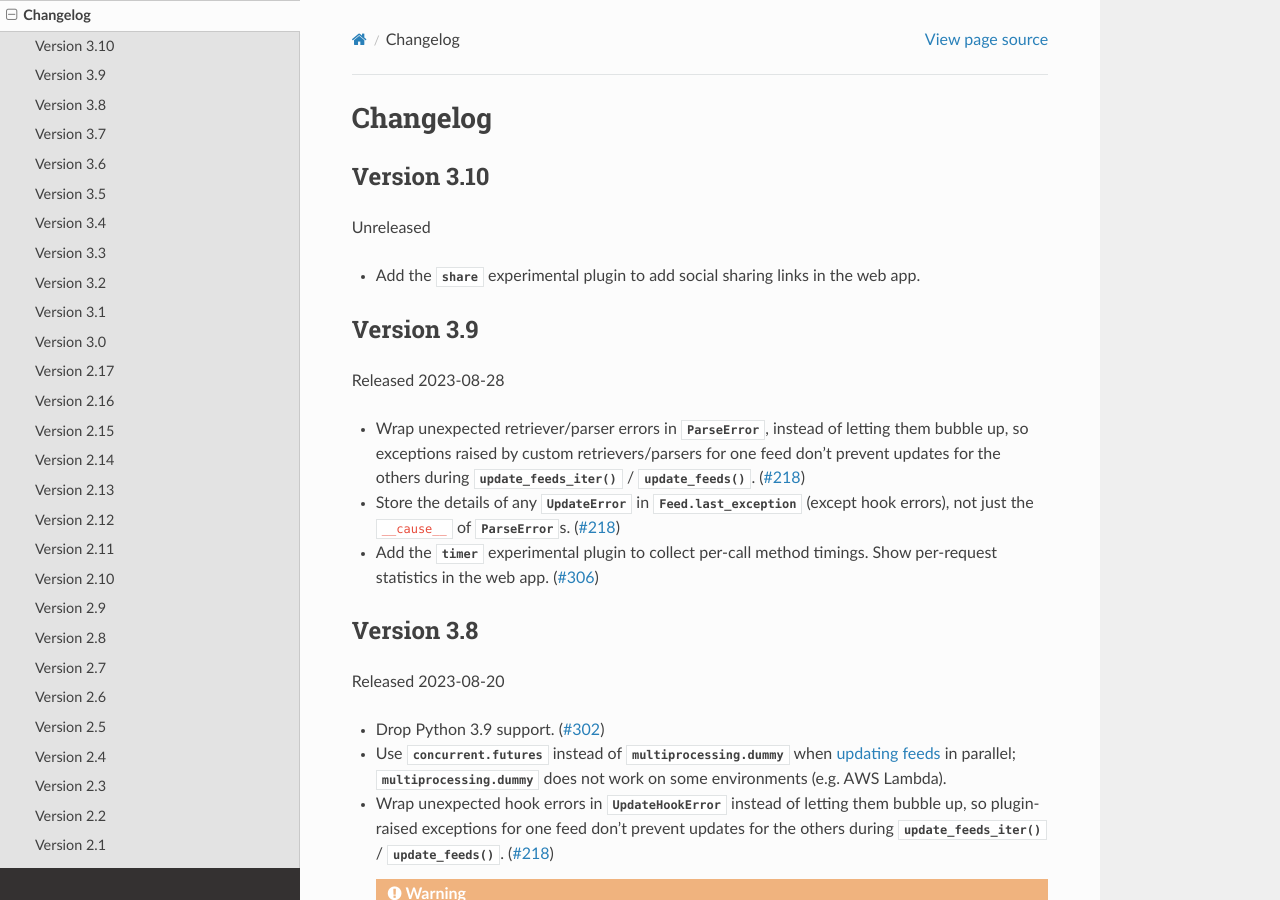
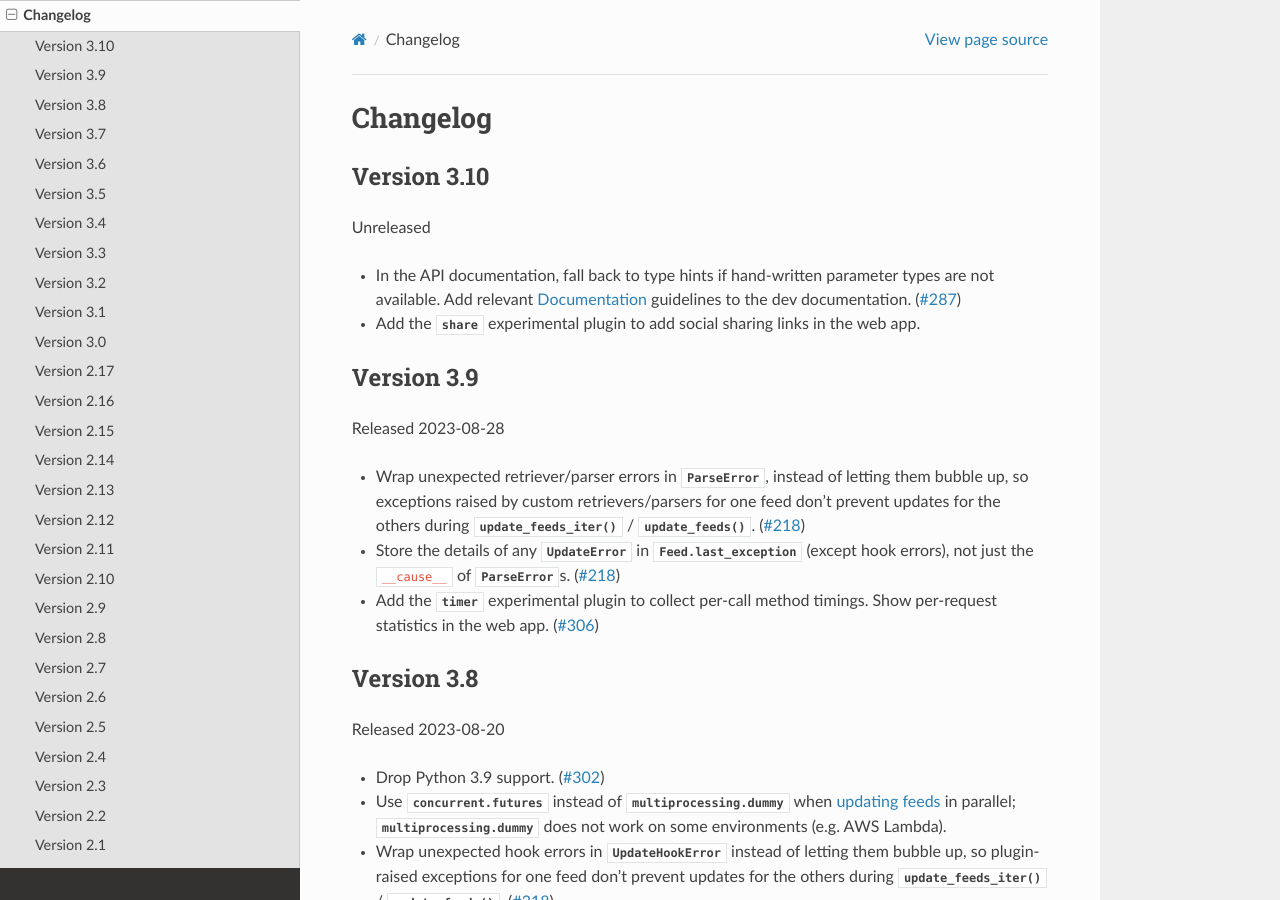
Before and after one commit to Alcides1123/reader, a Sphinx documentation site: the page built from docs/changelog.rst, in a window 1280 px wide and 900 px high. Built offline with Sphinx 7.4.7 and the Read the Docs theme 2.0.0, drawn with Linux system fonts in a browser that asks for light colours; pages that are not in the unit, such as notebooks, are missing from menus.

Commit message:
In documentation, use type hints if hand-written param types are not available. #287, #325

```diff
--- a/CHANGES.rst
+++ b/CHANGES.rst
@@ -11,6 +11,10 @@ Version 3.10
 
 Unreleased
 
+* In the API documentation,
+  fall back to type hints if hand-written parameter types are not available.
+  Add relevant :ref:`documentation` guidelines to the dev documentation.
+  (:issue:`287`)
 * Add the :mod:`~reader._plugins.share` experimental plugin
   to add social sharing links in the web app.
 
--- a/CONTRIBUTING.rst
+++ b/CONTRIBUTING.rst
@@ -61,7 +61,8 @@ Include the following in your patch:
   if you install `pre-commit`_ using the instructions below.
 * Include tests if your patch adds or changes code.
   Make sure the test fails without your patch.
-* Update any relevant documentation pages and docstrings.
+* Update any relevant documentation pages and docstrings;
+  also see :ref:`documentation`.
   Documentation pages and docstrings should be wrapped at 72 characters.
 * Add an entry in ``CHANGES.rst``.
   Use the same style as other entries.
--- a/docs/api.rst
+++ b/docs/api.rst
@@ -168,6 +168,8 @@ The class hierarchy for :mod:`reader` exceptions is:
 
 
 
+.. _type aliases:
+
 Type aliases
 ------------
 
--- a/docs/conf.py
+++ b/docs/conf.py
@@ -68,7 +68,14 @@ exclude_patterns = ['_build', 'Thumbs.db', '.DS_Store']
 todo_include_todos = False
 
 autodoc_member_order = 'bysource'
-autodoc_typehints = 'none'
+# see dev.rst # Documentation
+autodoc_typehints = 'description'
+autodoc_typehints_description_target = 'documented'
+autodoc_type_aliases = {
+    'ResourceInput': 'reader.types.ResourceInput',
+    'AnyResourceInput': 'reader.types.AnyResourceInput',
+    'JSONType': 'reader.types.JSONType',
+}
 
 
 pyproject_toml = read_configuration('../pyproject.toml')
```
Also changed, not shown: docs/dev.rst (+44 -0 lines).
